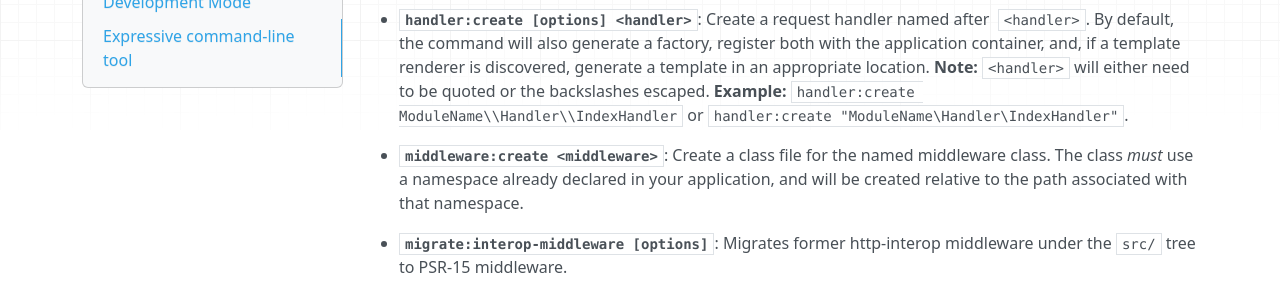
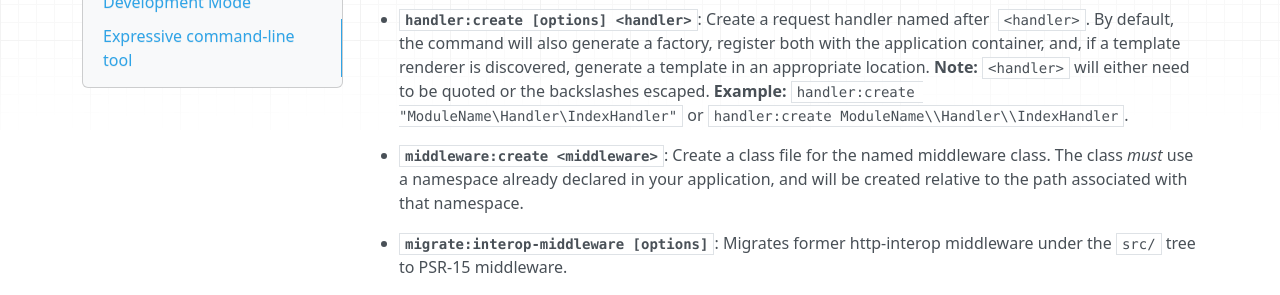
Before and after one commit to zendframework/zend-expressive, an MkDocs documentation site: the page built from docs/book/v3/reference/cli-tooling.md, in a window 1280 px wide and 900 px high, scrolled down 1233 px. Shown: the part 176-471 px from the top of the window. Built offline with MkDocs 1.6.1, drawn with Linux system fonts in a browser that asks for light colours; nearby versions of some CDN libraries; old or Windows-style settings are respelled for this version of MkDocs.

```diff
--- a/docs/book/v3/reference/cli-tooling.md
+++ b/docs/book/v3/reference/cli-tooling.md
@@ -75,8 +75,8 @@ Commands supported include:
   both with the application container, and, if a template renderer is
   discovered, generate a template in an appropriate location. **Note:**
   `<handler>` will either need to be quoted or the backslashes escaped.
-  **Example:** `handler:create ModuleName\\Handler\\IndexHandler` or
-  `handler:create "ModuleName\Handler\IndexHandler"`.
+  **Example:** `handler:create "ModuleName\Handler\IndexHandler"` or
+  `handler:create ModuleName\\Handler\\IndexHandler`.
 
 - **`middleware:create <middleware>`**: Create a class file for the named
   middleware class. The class _must_ use a namespace already declared in your
```
